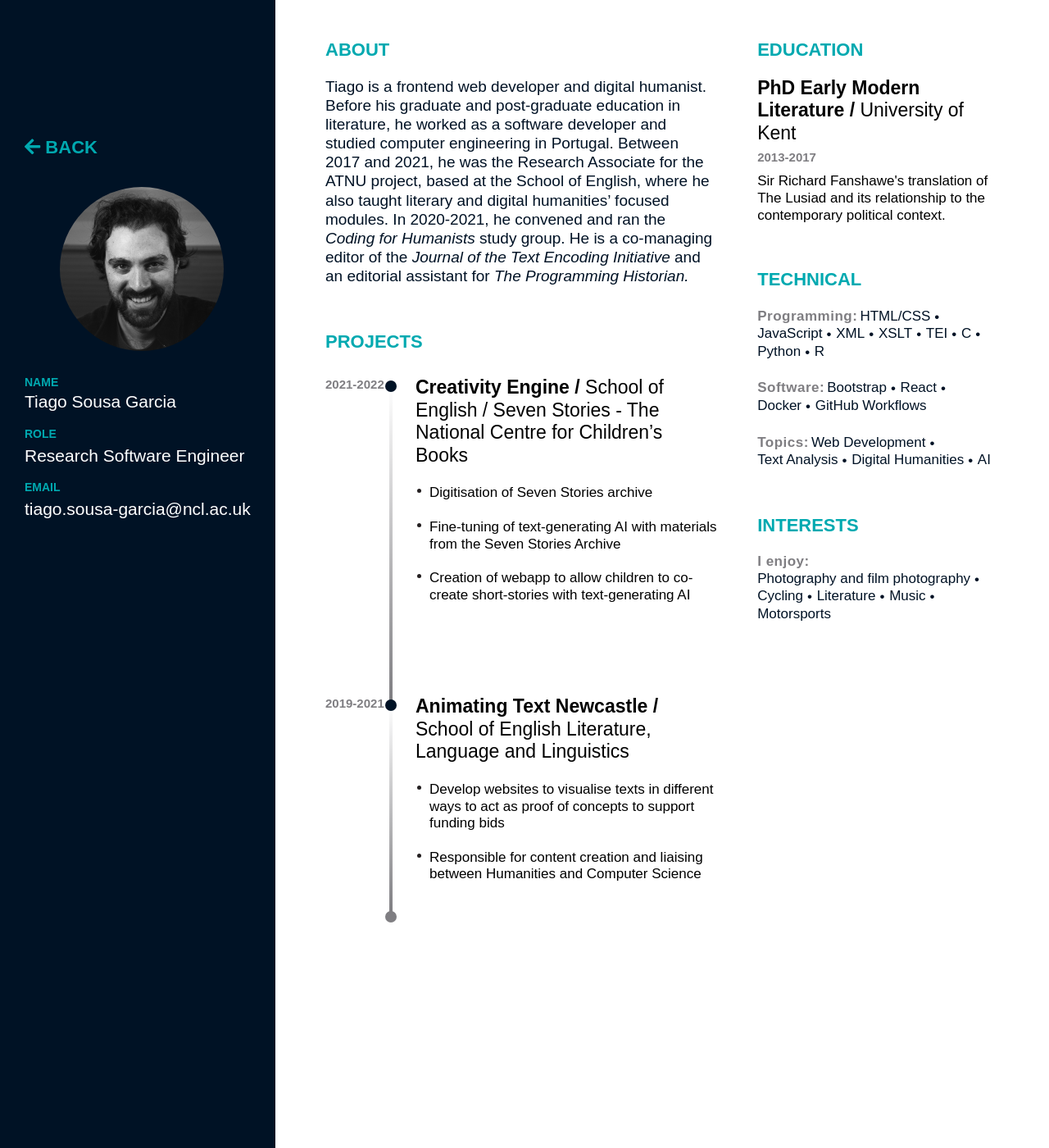
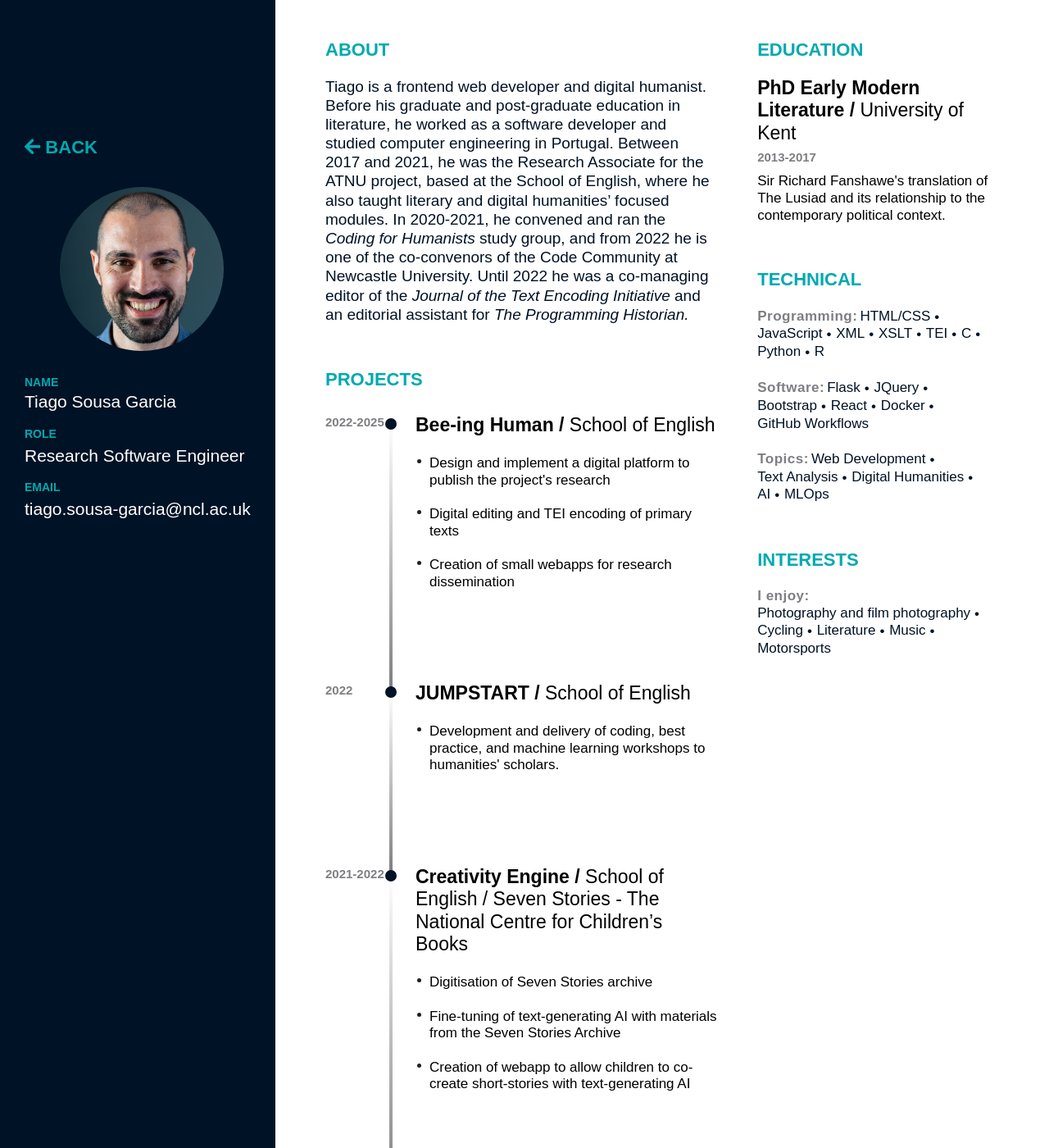
Before and after one commit to NewcastleRSE/rse-team-website, a Jekyll site: the page built from tiago-sousa-garcia.md, in a window 1280 px wide and 1400 px high. Shown: the whole window at 82% size. Built offline with Jekyll 4.4.1, drawn with Linux system fonts in a browser that asks for light colours; some web fonts are replaced.

Commit message:
edited profile, changed picture

```diff
--- a/tiago-sousa-garcia.md
+++ b/tiago-sousa-garcia.md
@@ -4,7 +4,7 @@ layout: cv
 sections:
   image: tsg.png
   email: tiago.sousa-garcia@ncl.ac.uk
-  webpage:
+  webpage: https://tiagosousagarcia.co.uk/
   role: Research Software Engineer
   education:
     degree: PhD Early Modern Literature
@@ -22,6 +22,8 @@ sections:
       - Python
       - R
     software:
+      - Flask
+      - JQuery
       - Bootstrap
       - React
       - Docker
@@ -31,6 +33,7 @@ sections:
       - Text Analysis
       - Digital Humanities
       - AI
+      - MLOps
     interests:
       - Photography and film photography
       - Cycling
@@ -38,6 +41,18 @@ sections:
       - Music
       - Motorsports
   projects:
+    - title: Bee-ing Human
+      partner: School of English
+      year: 2022-2025
+      tasks:
+        - Design and implement a digital platform to publish the project's research
+        - Digital editing and TEI encoding of primary texts
+        - Creation of small webapps for research dissemination
+    - title: JUMPSTART
+      partner: School of English
+      year: 2022
+      tasks:
+        - Development and delivery of coding, best practice, and machine learning workshops to humanities' scholars.
     - title: Creativity Engine
       partner: School of English / Seven Stories - The National Centre for Children’s Books
       year: 2021-2022
@@ -53,4 +68,4 @@ sections:
         - Responsible for content creation and liaising between Humanities and Computer Science
 
 ---
-Tiago is a frontend web developer and digital humanist. Before his graduate and post-graduate education in literature, he worked as a software developer and studied computer engineering in Portugal. Between 2017 and 2021, he was the Research Associate for the ATNU project, based at the School of English, where he also taught literary and digital humanities' focused modules. In 2020-2021, he convened and ran the *Coding for Humanists* study group. He is a co-managing editor of the *Journal of the Text Encoding Initiative* and an editorial assistant for *The Programming Historian.*
+Tiago is a frontend web developer and digital humanist. Before his graduate and post-graduate education in literature, he worked as a software developer and studied computer engineering in Portugal. Between 2017 and 2021, he was the Research Associate for the ATNU project, based at the School of English, where he also taught literary and digital humanities' focused modules. In 2020-2021, he convened and ran the *Coding for Humanists* study group, and from 2022 he is one of the co-convenors of the Code Community at Newcastle University. Until 2022 he was a co-managing editor of the *Journal of the Text Encoding Initiative* and an editorial assistant for *The Programming Historian.*
```
Also changed, not shown: images/tsg.png.
